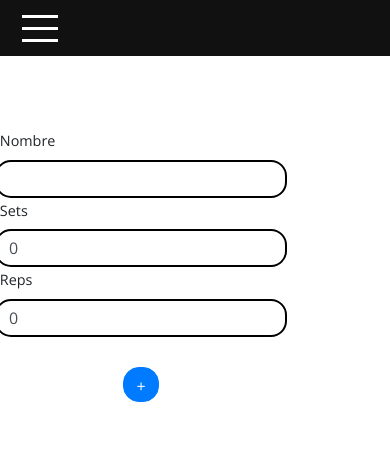
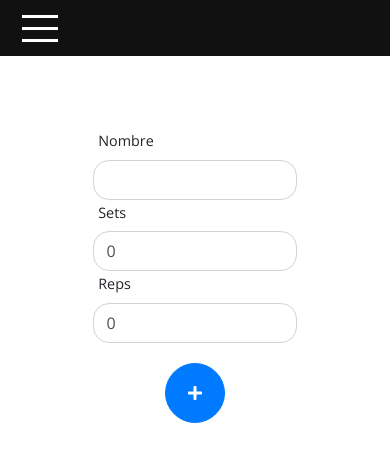
Before and after one commit to BigDog1400/acapp2, a React (Create React App) app: page /workout/draft in a window 390 px wide. Shown: the top 462 px of the page. Built offline with nearby package versions, Linux system fonts and the light colour scheme.

Commit message:
feat : se crea componente para lista de ejercicios

```diff
--- a/src/components/Workout/Workout-draft/Input_Exercise/Input_Exercise.js
+++ b/src/components/Workout/Workout-draft/Input_Exercise/Input_Exercise.js
@@ -3,6 +3,8 @@ import FormikControls from '../../../../shared/FormikControls/FormikControls';
 import {Formik, Form} from 'formik';
 import {Row, Button} from 'react-bootstrap';
 import * as Yup from 'yup';
+import { FontAwesomeIcon } from '@fortawesome/react-fontawesome'
+import { faPlus } from '@fortawesome/free-solid-svg-icons'
 import './styles.scss';
 const Input_Exercise = (props) => {
     const {newExercise} = {...props}
@@ -27,7 +29,7 @@ const Input_Exercise = (props) => {
         validationSchema={validationSchema}
       >
         <Form>
-          <Row className='input__exercise'>
+          <div className='input__exercise'>
             <FormikControls
               control='input'
               type='text'
@@ -50,9 +52,9 @@ const Input_Exercise = (props) => {
               className='input__exercise-sets '
             />
             <Button type='submit'>
-              +
+              <FontAwesomeIcon icon={faPlus}/>
             </Button>
-          </Row>
+          </div>
         </Form>
       </Formik>
     );
--- a/src/components/Workout/Workout-draft/Input_Exercise/styles.scss
+++ b/src/components/Workout/Workout-draft/Input_Exercise/styles.scss
@@ -1,8 +1,10 @@
 .input__exercise{
+    display: flex;
     justify-content: center;
     align-content: center;
+    margin: 0 auto;
     input{
-        border: 2px solid black;
+        height: 2.5rem;
     }
     label{
         font-size: 0.90rem;
@@ -11,10 +13,10 @@
         margin: 0 10px;
     }
     button{
-        flex: 0 1 35px;
-        border-radius: 50%;
-        height: 35px;
+        flex: 0 1 40px;
+        height: 40px;
         margin: 30px 0 0 0;
+        border-radius: 50% !important;
     }
     .input__exercise-name{
         flex: 0 1 auto;
@@ -29,9 +31,9 @@
 }
 @media only screen and (max-width: 576px)  {
     .input__exercise{
-            width: 80%;
+            flex-direction: column;
+            width: 90%;
             margin: auto;
-
             .input__exercise-name{
                 flex:0 1 100%;
             }
@@ -42,5 +44,11 @@
             .input__exercise-reps{
                 flex:0 1 100%;
             }
+            button{
+                width: 60px;
+                margin: 20px auto 10px auto;
+                flex: 0 0 60px;
+
+            }
         }
 }
--- a/src/components/Workout/Workout-draft/List_Item_Exercise/List_item_exercise.js
+++ b/src/components/Workout/Workout-draft/List_Item_Exercise/List_item_exercise.js
@@ -1,11 +1,20 @@
 import React from 'react';
 import './index.scss';
+import {Button} from 'react-bootstrap';
+import { FontAwesomeIcon } from '@fortawesome/react-fontawesome'
+import { faTrash } from '@fortawesome/free-solid-svg-icons'
 const List_item_exercise = (props) => {
     const {name,sets,reps} = {...props}
     return (
-        <div className='list__item-draft'>
-
-        </div>
+      <div className='list__item-draft'>
+        <span>{name}</span>
+        <span>
+          <span>{sets}</span>x<span>{reps}</span>
+        </span>
+        <Button  variant="danger">
+          <FontAwesomeIcon icon={faTrash} />
+        </Button>
+      </div>
     );
 }
 
--- a/src/components/Workout/Workout-draft/List_Item_Exercise/index.scss
+++ b/src/components/Workout/Workout-draft/List_Item_Exercise/index.scss
@@ -1,4 +1,15 @@
 .list__item-draft{
     display: flex;
-    border: 1px solid black;
+    width: 60%;
+    height: 5em;
+    justify-content: space-around;
+    align-items: center;
+    border-radius: 0.25rem;
+    box-shadow: rgba(50, 50, 93, 0.25) 0px 2px 5px -1px, rgba(0, 0, 0, 0.3) 0px 1px 3px -1px;
+    margin: 3rem auto;
+    button{
+        height: 40px;
+        width: 40px;
+        border-radius: 50% !important;
+    }
 }
--- a/src/containers/Workout/Workout-draft/WorkoutDraft.js
+++ b/src/containers/Workout/Workout-draft/WorkoutDraft.js
@@ -1,5 +1,6 @@
 import React,{useEffect, useState} from 'react';
 import Input_Exercise from '../../../components/Workout/Workout-draft/Input_Exercise/Input_Exercise';
+import List_item_exercise from '../../../components/Workout/Workout-draft/List_Item_Exercise/List_item_exercise';
 import './style.scss';
 import { nanoid } from 'nanoid'
 const WorkoutDraft = () => {
@@ -19,6 +20,9 @@ const WorkoutDraft = () => {
         <div className='form-workout'>
           <Input_Exercise newExercise={addExercise}></Input_Exercise>
         </div>
+        <div className='workout-list'>
+          {exercisesOrder.map(exerciseID => <List_item_exercise {...listExercises[exerciseID]}/>)}
+        </div>
       </div>
     );
 }
--- a/src/containers/Workout/Workout-draft/style.scss
+++ b/src/containers/Workout/Workout-draft/style.scss
@@ -1,9 +1,15 @@
 .container_form-workout{
     display: flex;
     margin: 0 auto;
+    flex-direction: column;
+    align-items: center;
 
     .form-workout{
         margin: 0 auto;
         // display: flex;
     }
+    .workout-list{
+        width: 60%;
+
+    }
 }
--- a/src/index.scss
+++ b/src/index.scss
@@ -7,8 +7,8 @@ body{
     height: 100vh;
 }
 .card{
-    // box-shadow: rgba(50, 50, 93, 0.25) 0px 2px 5px -1px, rgba(0, 0, 0, 0.3) 0px 1px 3px -1px;
-    border-radius: 0%;
+    box-shadow: rgba(50, 50, 93, 0.25) 0px 2px 5px -1px, rgba(0, 0, 0, 0.3) 0px 1px 3px -1px;
+    // border-radius: 0%;
     // background-color: #f9f9f9;
 }
 button{
```
